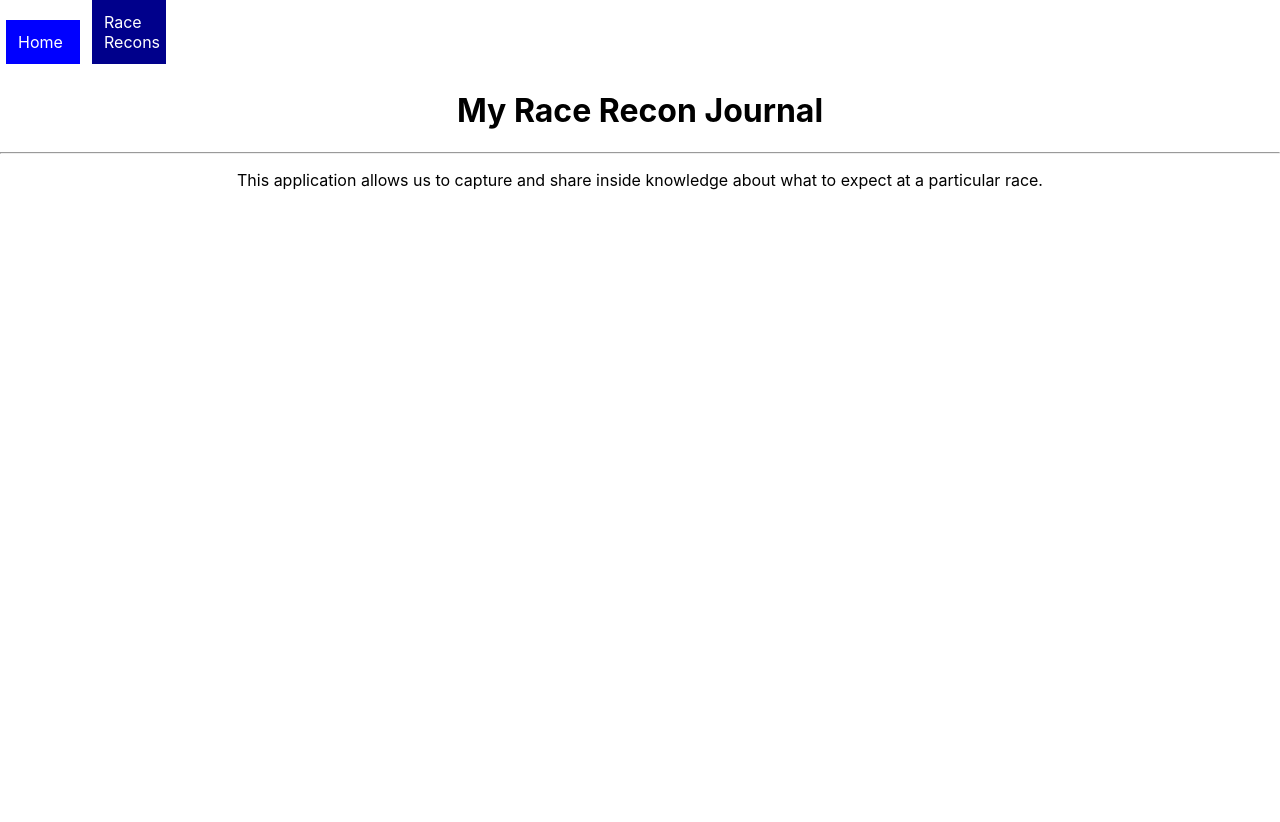
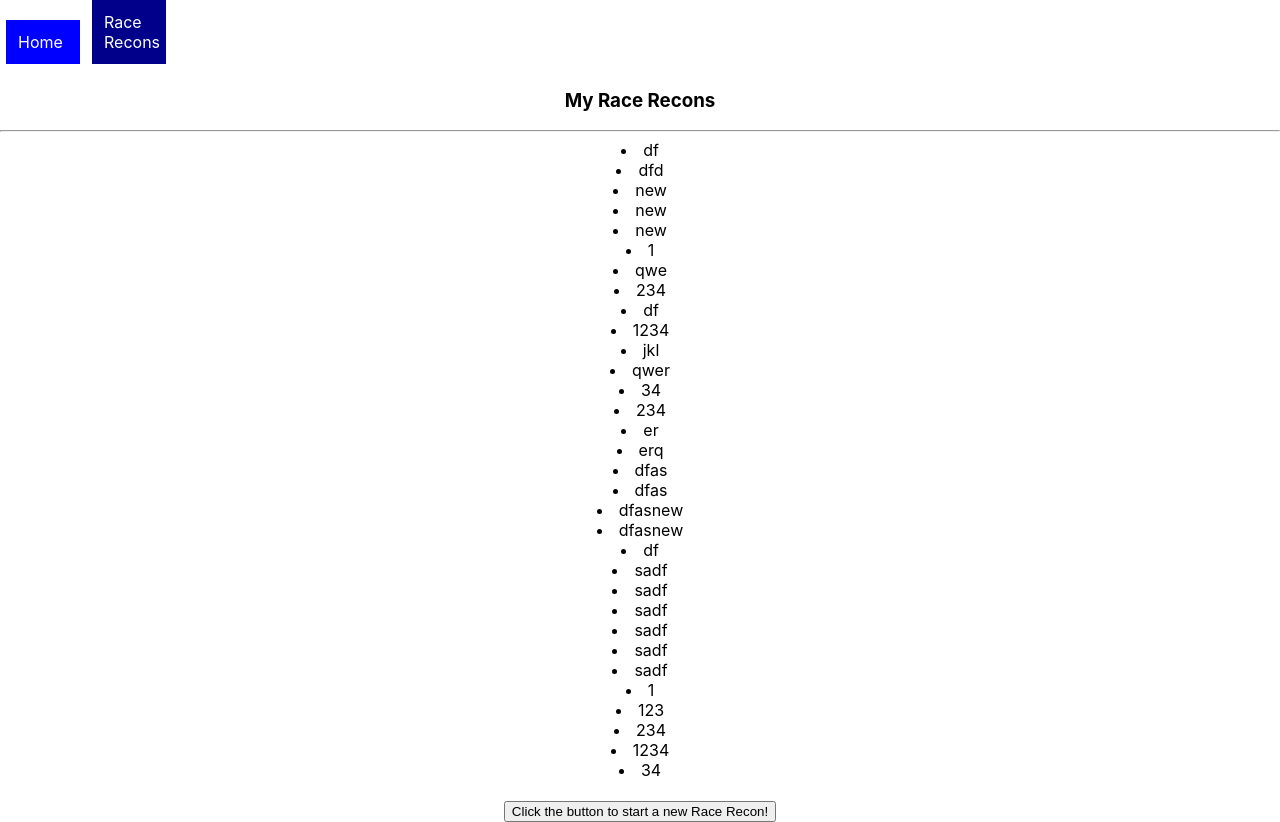
Before and after one commit to vanessawagner/recon-app, a React (Create React App) app: page /recons in a window 1280 px wide. Before the commit the page ends 800 px from the top, so only its background shows below. Built offline with nearby package versions, Linux system fonts and the light colour scheme; data requests are answered from the project's data file.

Commit message:
Fix all Route paths

```diff
--- a/src/App.js
+++ b/src/App.js
@@ -12,11 +12,15 @@
       <Navigation />
       <div className="App">
         <Switch>
-          <Route path="/" >
+          <Route exact path="/" >
             <Home/>
           </Route>
-          <Route exact path="/recons" component={<Recons />} />
-          <Route exact path="/recons/new" component={<ReconForm />} />
+          <Route exact path="/recons" >
+            <Recons />
+          </Route>
+          <Route exact path="/recons/new" >
+            <ReconForm />
+          </Route>
         </Switch>
       </div>
     </Router>
```
